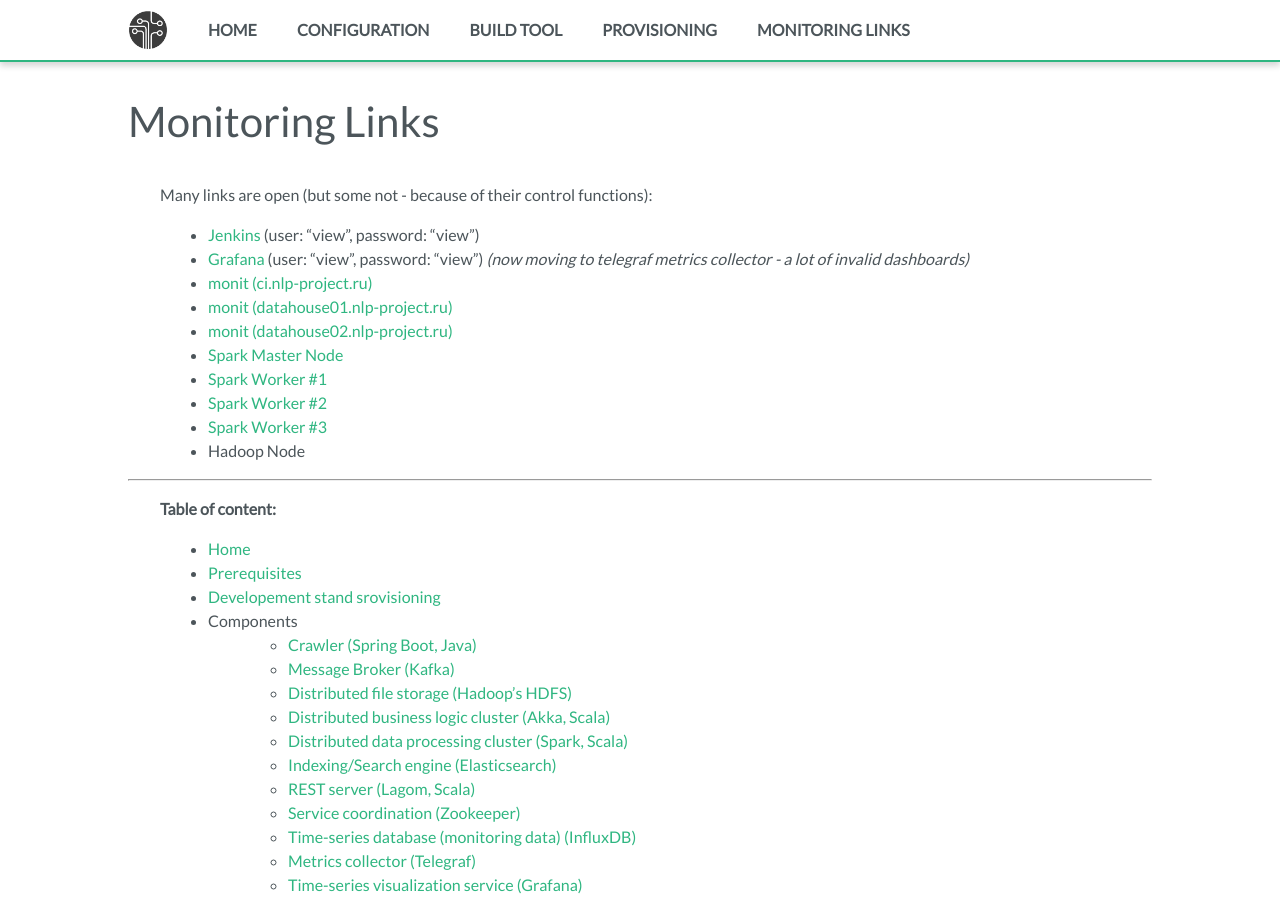
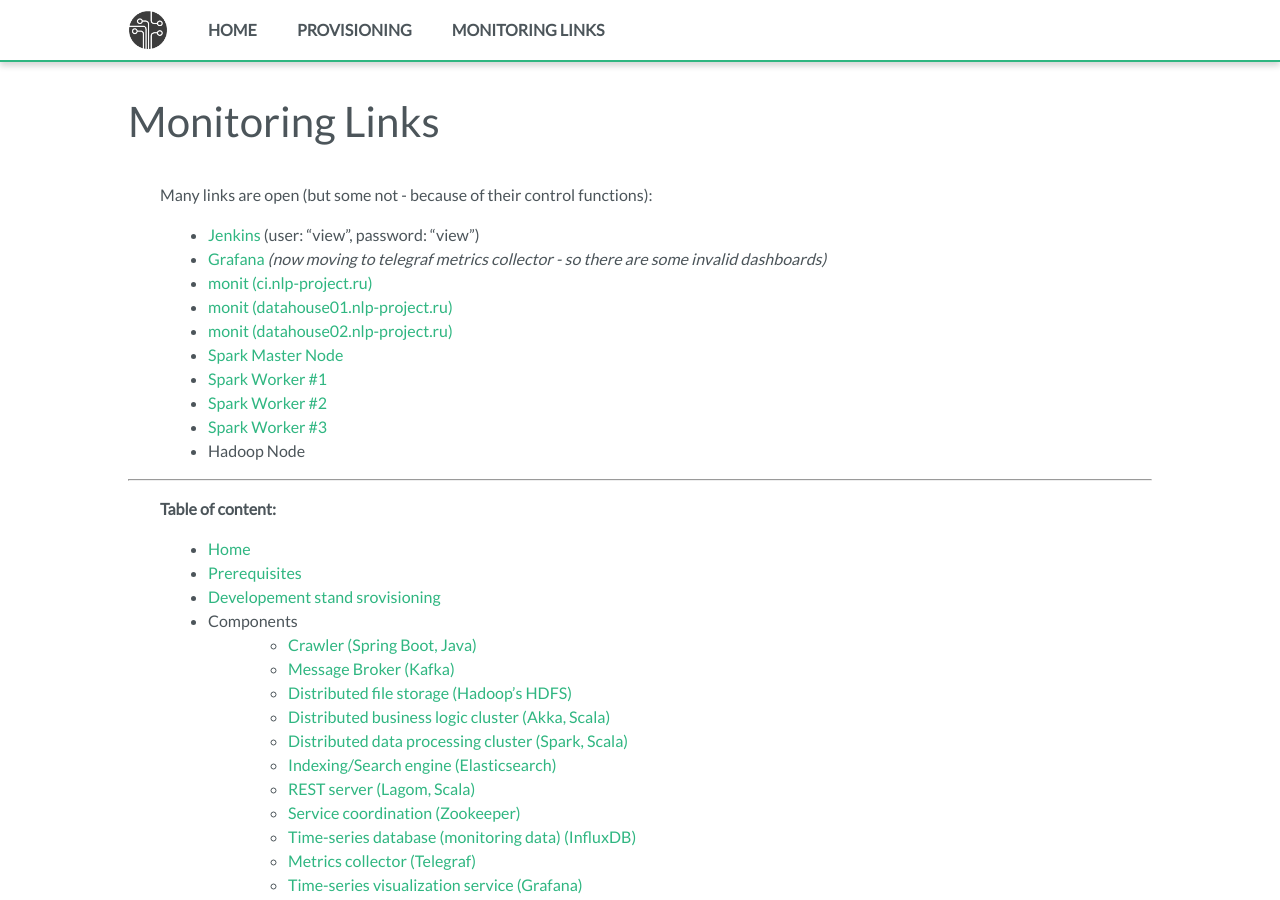
Before and after one commit to fedor-malyshkin/story_line2_build, a Jekyll site: the page built from docs/monitoring_links.md, in a window 1280 px wide and 900 px high. Built offline with Jekyll 4.4.1, drawn with Linux system fonts in a browser that asks for light colours.

Commit message:
Some doc improvements

```diff
--- a/docs/_includes/header.html
+++ b/docs/_includes/header.html
@@ -11,8 +11,6 @@
 			</li>
 
 			<li role="menuitem"><a href="{{ site.baseurl }}{% link index.md %}" role="menuitem"">Home</a></li>
-			<li role="menuitem"><a href="{{ site.baseurl }}{% link configuration.md %}" role="menuitem">Configuration</a></li>
-			<li role="menuitem"><a href="{{ site.baseurl }}{% link build-tool.md %}" role="menuitem">Build Tool</a></li>
 			<li role="menuitem"><a href="{{ site.baseurl }}{% link provisioning.md %}" role="menuitem">Provisioning</a></li>
 			<li role="menuitem"><a href="{{ site.baseurl }}{% link monitoring_links.md %}" role="menuitem">Monitoring Links</a></li>
 		</ul>
--- a/docs/monitoring_links.md
+++ b/docs/monitoring_links.md
@@ -6,7 +6,7 @@
 Many links are open (but some not - because of their control functions):
 
 * [Jenkins](http://ci.nlp-project.ru:8080) (user: "view", password: "view")
-* [Grafana](http://ci.nlp-project.ru:8081) (user: "view", password: "view") _(now moving to telegraf metrics collector - a lot of invalid dashboards)_
+* [Grafana](http://ci.nlp-project.ru:8081/d/BUBJ8Ltik/servers-overview)  _(now moving to telegraf metrics collector - so there are some  invalid dashboards)_
 * [monit (ci.nlp-project.ru)](http://ci.nlp-project.ru:3000)
 * [monit (datahouse01.nlp-project.ru)](http://datahouse01.nlp-project.ru:3000)
 * [monit (datahouse02.nlp-project.ru)](http://datahouse02.nlp-project.ru:3000)
```
